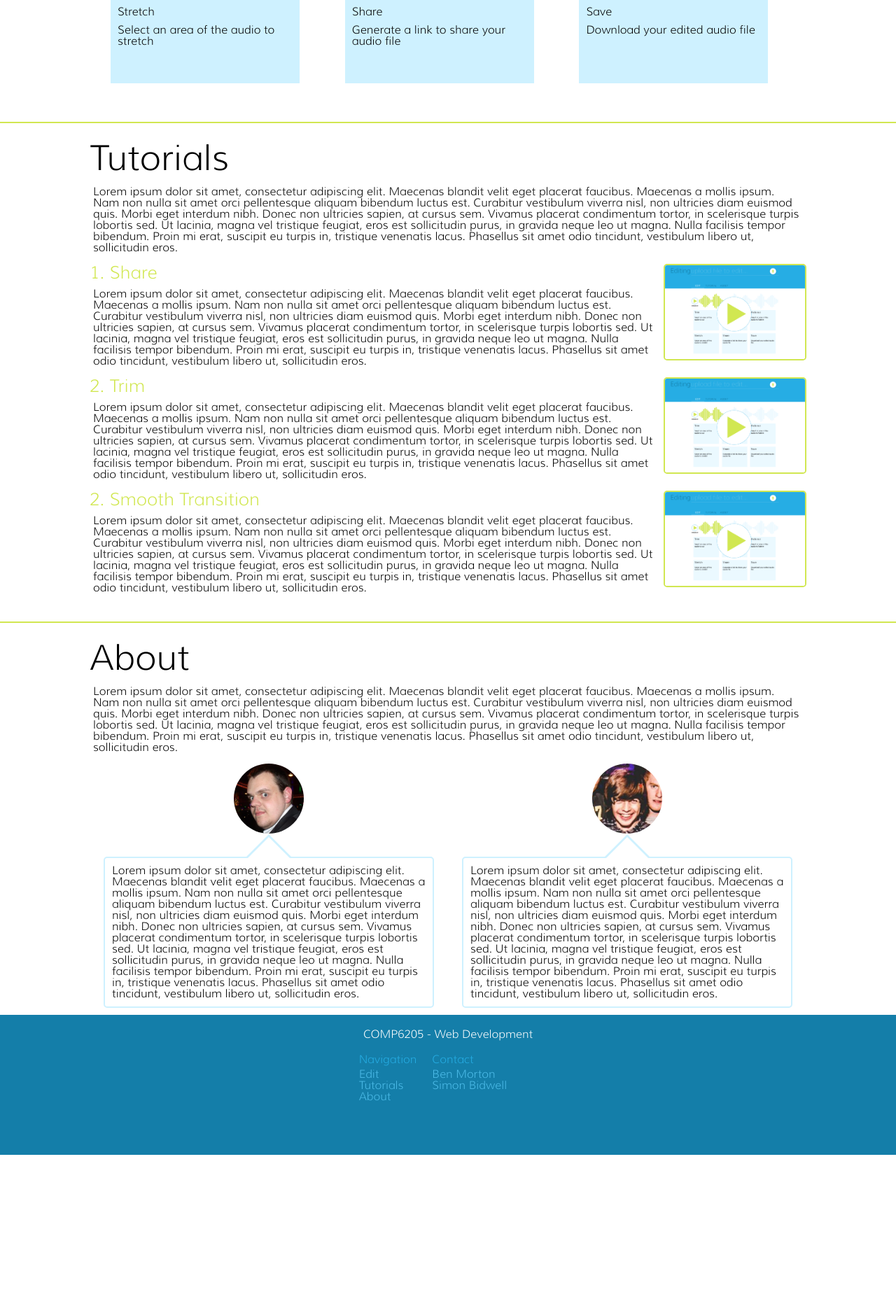
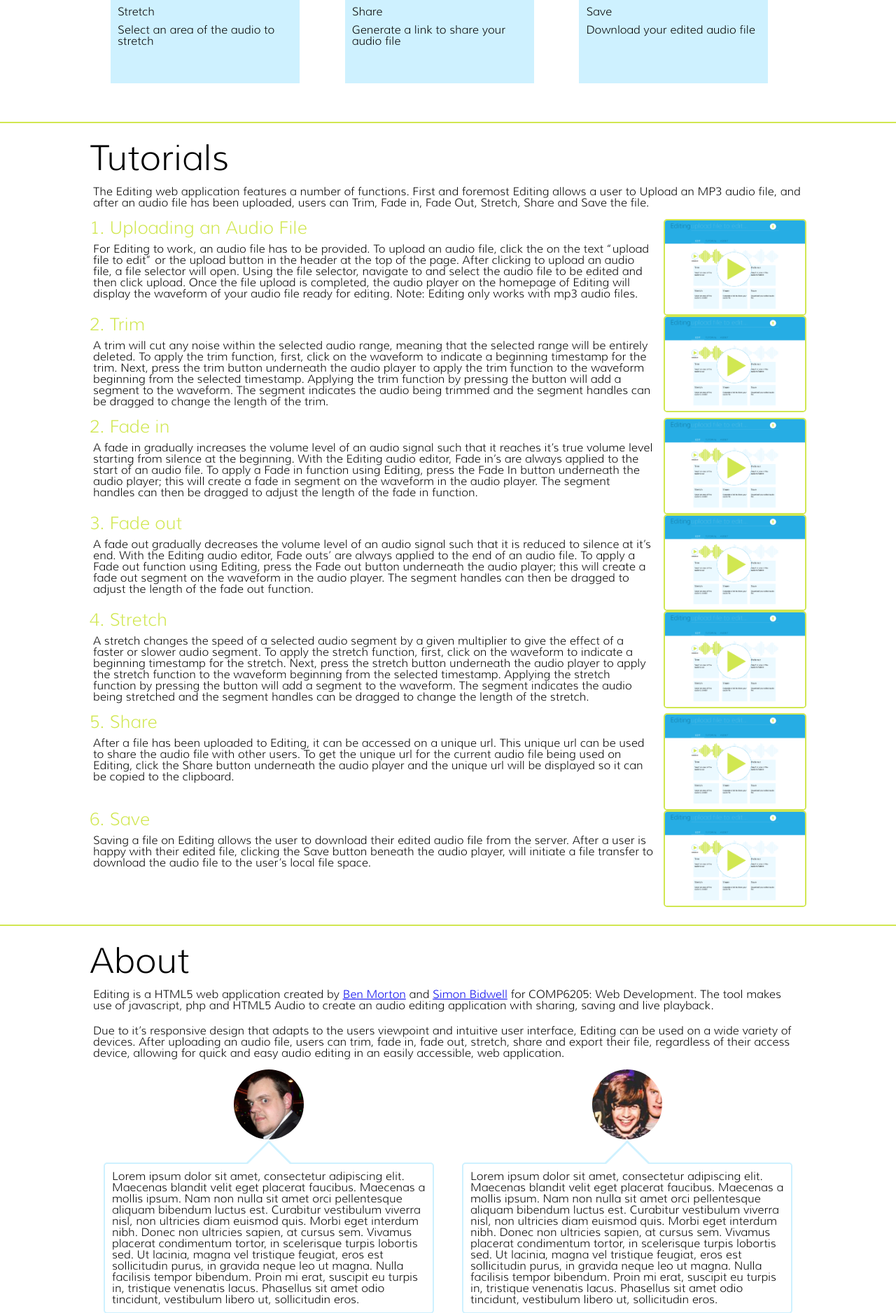
Before and after one commit to BTMorton/COMP6205---Web-Development, a PHP site: page / in a window 1280 px wide. Shown: the part 611-2487 px from the top of the page at 70% size. Before the commit the page ends 2261 px from the top, so only its background shows below. Run offline with PHP 8.4, Linux system fonts and the light colour scheme; some libraries are stand-ins or nearby versions.

Commit message:
Simon added content - yeyyyy

```diff
--- a/index.php
+++ b/index.php
@@ -52,28 +52,50 @@
 			<hr id="tutorials_jump" />
 			<div id="tutorials" class="container">
 				<h2>Tutorials</h2>
-				<p>Lorem ipsum dolor sit amet, consectetur adipiscing elit. Maecenas blandit velit eget placerat faucibus. Maecenas a mollis ipsum. Nam non nulla sit amet orci pellentesque aliquam bibendum luctus est. Curabitur vestibulum viverra nisl, non ultricies diam euismod quis. Morbi eget interdum nibh. Donec non ultricies sapien, at cursus sem. Vivamus placerat condimentum tortor, in scelerisque turpis lobortis sed. Ut lacinia, magna vel tristique feugiat, eros est sollicitudin purus, in gravida neque leo ut magna. Nulla facilisis tempor bibendum. Proin mi erat, suscipit eu turpis in, tristique venenatis lacus. Phasellus sit amet odio tincidunt, vestibulum libero ut, sollicitudin eros.</p>
+				<p>The Editing web application features a number of functions. First and foremost Editing allows a user to Upload an MP3 audio file, and after an audio file has been uploaded, users can Trim, Fade in, Fade Out, Stretch, Share and Save the file.</p>
 				<div class="stories">
 					<img src="img/holding.png">
-					<h3>1. Share</h3>
-					<p>Lorem ipsum dolor sit amet, consectetur adipiscing elit. Maecenas blandit velit eget placerat faucibus. Maecenas a mollis ipsum. Nam non nulla sit amet orci pellentesque aliquam bibendum luctus est. Curabitur vestibulum viverra nisl, non ultricies diam euismod quis. Morbi eget interdum nibh. Donec non ultricies sapien, at cursus sem. Vivamus placerat condimentum tortor, in scelerisque turpis lobortis sed. Ut lacinia, magna vel tristique feugiat, eros est sollicitudin purus, in gravida neque leo ut magna. Nulla facilisis tempor bibendum. Proin mi erat, suscipit eu turpis in, tristique venenatis lacus. Phasellus sit amet odio tincidunt, vestibulum libero ut, sollicitudin eros.</p>
+					<h3>1. Uploading an Audio File</h3>
+					<p>For Editing to work, an audio file has to be provided. To upload an audio file, click the on the text “upload file to edit” or the upload button in the header at the top of the page. After clicking to upload an audio file, a file selector will open. Using the file selector, navigate to and select the audio file to be edited and then click upload. Once the file upload is completed, the audio player on the homepage of Editing will display the waveform of your audio file ready for editing. Note: Editing only works with mp3 audio files.</p>
 					<div class="clear"></div>
 
 					<img src="img/holding.png">
 					<h3>2. Trim</h3>
-					<p>Lorem ipsum dolor sit amet, consectetur adipiscing elit. Maecenas blandit velit eget placerat faucibus. Maecenas a mollis ipsum. Nam non nulla sit amet orci pellentesque aliquam bibendum luctus est. Curabitur vestibulum viverra nisl, non ultricies diam euismod quis. Morbi eget interdum nibh. Donec non ultricies sapien, at cursus sem. Vivamus placerat condimentum tortor, in scelerisque turpis lobortis sed. Ut lacinia, magna vel tristique feugiat, eros est sollicitudin purus, in gravida neque leo ut magna. Nulla facilisis tempor bibendum. Proin mi erat, suscipit eu turpis in, tristique venenatis lacus. Phasellus sit amet odio tincidunt, vestibulum libero ut, sollicitudin eros.</p>
+					<p>A trim will cut any noise within the selected audio range, meaning that the selected range will be entirely deleted. To apply the trim function, first, click on the waveform to indicate a beginning timestamp for the trim. Next, press the trim button underneath the audio player to apply the trim function to the waveform beginning from the selected timestamp. Applying the trim function by pressing the button will add a segment to the waveform. The segment indicates the audio being trimmed and the segment handles can be dragged to change the length of the trim. </p>
 					<div class="clear"></div>
 
 					<img src="img/holding.png">
-					<h3>2. Smooth Transition</h3>
-					<p>Lorem ipsum dolor sit amet, consectetur adipiscing elit. Maecenas blandit velit eget placerat faucibus. Maecenas a mollis ipsum. Nam non nulla sit amet orci pellentesque aliquam bibendum luctus est. Curabitur vestibulum viverra nisl, non ultricies diam euismod quis. Morbi eget interdum nibh. Donec non ultricies sapien, at cursus sem. Vivamus placerat condimentum tortor, in scelerisque turpis lobortis sed. Ut lacinia, magna vel tristique feugiat, eros est sollicitudin purus, in gravida neque leo ut magna. Nulla facilisis tempor bibendum. Proin mi erat, suscipit eu turpis in, tristique venenatis lacus. Phasellus sit amet odio tincidunt, vestibulum libero ut, sollicitudin eros.</p>
+					<h3>2. Fade in</h3>
+					<p>A fade in gradually increases the volume level of an audio signal such that it reaches it’s true volume level starting from silence at the beginning. With the Editing audio editor, Fade in’s are always applied to the start of an audio file. To apply a Fade in function using Editing, press the Fade In button underneath the audio player; this will create a fade in segment on the waveform in the audio player. The segment handles can then be dragged to adjust the length of the fade in function. </p>
+					<div class="clear"></div>
+
+<img src="img/holding.png">
+					<h3>3. Fade out</h3>
+					<p>A fade out gradually decreases the volume level of an audio signal such that it is reduced to silence at it’s end. With the Editing audio editor, Fade outs’ are always applied to the end of an audio file. To apply a Fade out function using Editing, press the Fade out button underneath the audio player; this will create a fade out segment on the waveform in the audio player. The segment handles can then be dragged to adjust the length of the fade out function.</p>
+					<div class="clear"></div>
+
+					<img src="img/holding.png">
+					<h3>4. Stretch</h3>
+					<p>A stretch changes the speed of a selected audio segment by a given multiplier to give the effect of a faster or slower audio segment. To apply the stretch function, first, click on the waveform to indicate a beginning timestamp for the stretch. Next, press the stretch button underneath the audio player to apply the stretch function to the waveform beginning from the selected timestamp. Applying the stretch function by pressing the button will add a segment to the waveform. The segment indicates the audio being stretched and the segment handles can be dragged to change the length of the stretch.</p>
+					<div class="clear"></div>
+
+					<img src="img/holding.png">
+					<h3>5. Share</h3>
+					<p>After a file has been uploaded to Editing, it can be accessed on a unique url. This unique url can be used to share the audio file with other users. To get the unique url for the current audio file being used on Editing, click the Share button underneath the audio player and the unique url will be displayed so it can be copied to the clipboard.</p>
+					<div class="clear"></div>
+
+					<img src="img/holding.png">
+					<h3>6. Save</h3>
+					<p>Saving a file on Editing allows the user to download their edited audio file from the server. After a user is happy with their edited file, clicking the Save button beneath the audio player, will initiate a file transfer to download the audio file to the user’s local file space.</p>
 					<div class="clear"></div>
 				</div>
 			</div>
 			<hr id="about_jump" />
 			<div id="about" class="container">
 				<h2>About</h2>
-				<p>Lorem ipsum dolor sit amet, consectetur adipiscing elit. Maecenas blandit velit eget placerat faucibus. Maecenas a mollis ipsum. Nam non nulla sit amet orci pellentesque aliquam bibendum luctus est. Curabitur vestibulum viverra nisl, non ultricies diam euismod quis. Morbi eget interdum nibh. Donec non ultricies sapien, at cursus sem. Vivamus placerat condimentum tortor, in scelerisque turpis lobortis sed. Ut lacinia, magna vel tristique feugiat, eros est sollicitudin purus, in gravida neque leo ut magna. Nulla facilisis tempor bibendum. Proin mi erat, suscipit eu turpis in, tristique venenatis lacus. Phasellus sit amet odio tincidunt, vestibulum libero ut, sollicitudin eros.</p>
+				<p>Editing is a HTML5 web application created by <a href="mailto:bm12g10@soton.ac.uk">Ben Morton</a> and <a href="mailto:sab3g11@soton.ac.uk">Simon Bidwell</a> for COMP6205: Web Development. The tool makes use of javascript, php and HTML5 Audio to create an audio editing application with sharing, saving and live playback.</p>
+
+<p>Due to it’s responsive design that adapts to the users viewpoint and intuitive user interface, Editing can be used on a wide variety of devices. After uploading an audio file, users can trim, fade in, fade out, stretch, share and export their file, regardless of their access device, allowing for quick and easy audio editing in an easily accessible, web application. </p>
 				<div class="name">
 					<div class="photo ben"></div>
 					<p>Lorem ipsum dolor sit amet, consectetur adipiscing elit. Maecenas blandit velit eget placerat faucibus. Maecenas a mollis ipsum. Nam non nulla sit amet orci pellentesque aliquam bibendum luctus est. Curabitur vestibulum viverra nisl, non ultricies diam euismod quis. Morbi eget interdum nibh. Donec non ultricies sapien, at cursus sem. Vivamus placerat condimentum tortor, in scelerisque turpis lobortis sed. Ut lacinia, magna vel tristique feugiat, eros est sollicitudin purus, in gravida neque leo ut magna. Nulla facilisis tempor bibendum. Proin mi erat, suscipit eu turpis in, tristique venenatis lacus. Phasellus sit amet odio tincidunt, vestibulum libero ut, sollicitudin eros.</p>
```
